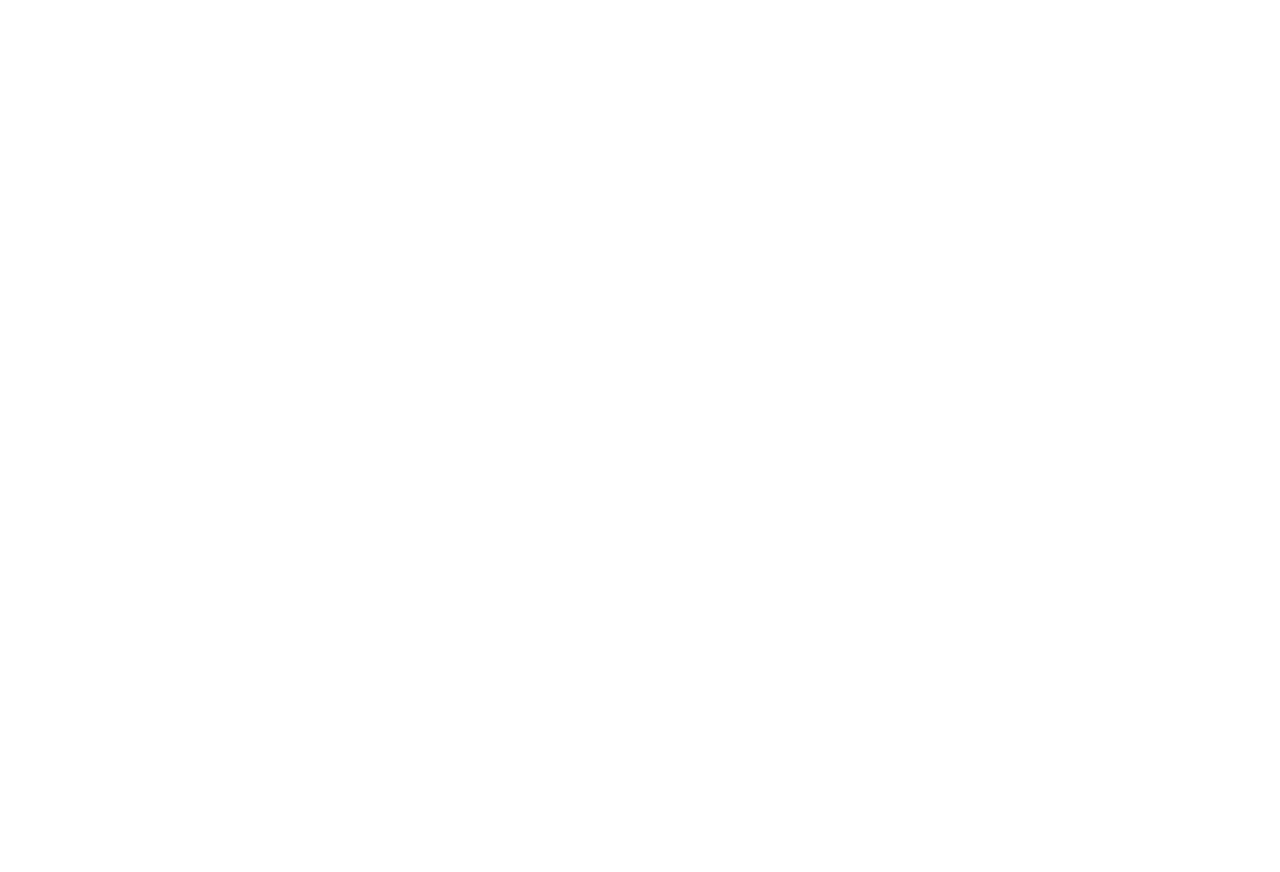
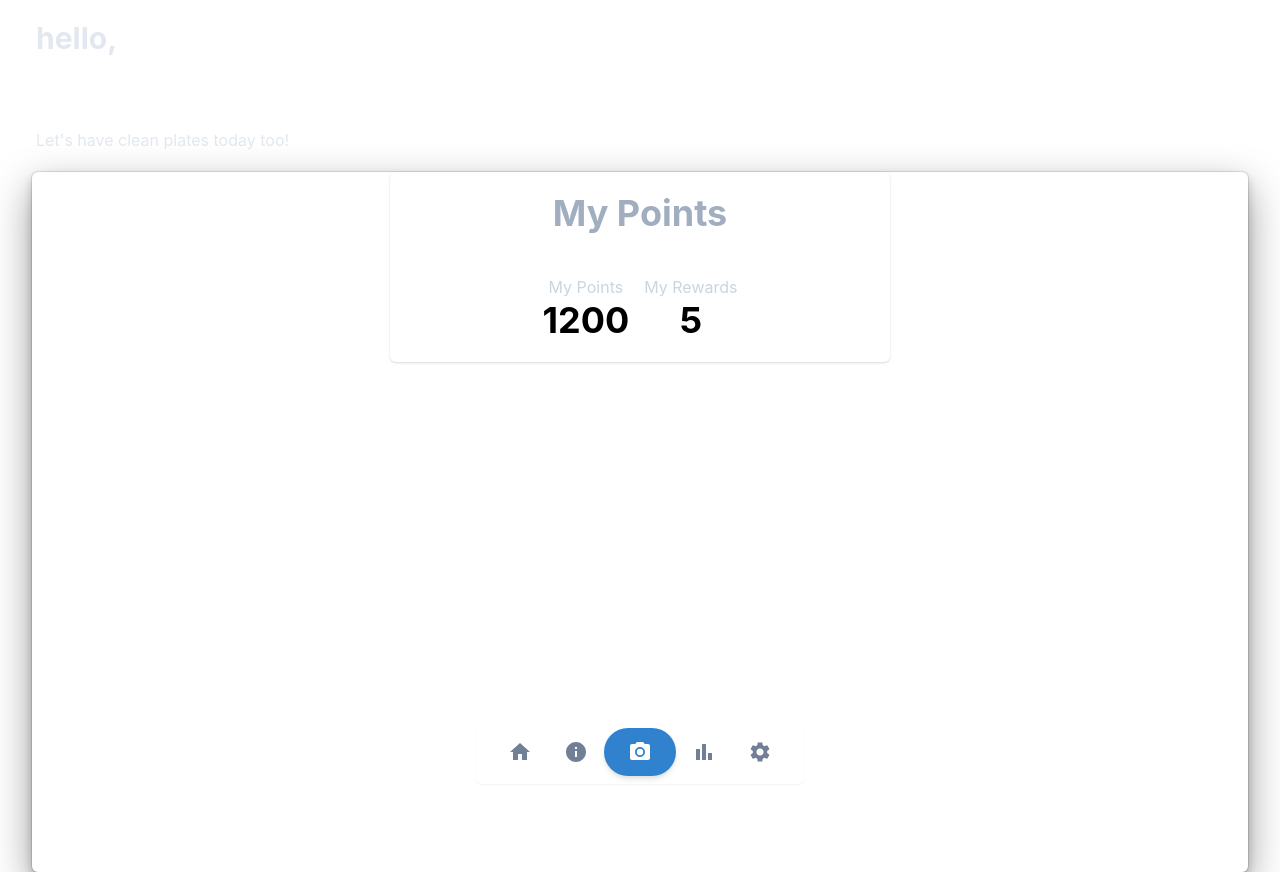
Before and after one commit to KamiliArsyad/justmakan, a React (Create React App) app: page /rewards in a window 1280 px wide. Before the commit this address had no page. Before the commit the page ends 800 px from the top, so only its background shows below. Built offline with nearby package versions, Linux system fonts and the light colour scheme.

Commit message:
Rewards page

```diff
--- a/src/index.js
+++ b/src/index.js
@@ -5,6 +5,7 @@
 import { BrowserRouter, Route, Routes } from "react-router-dom";
 import { ChakraProvider } from "@chakra-ui/react";
 import Points from "./pages/Points";
+import Rewards from "./pages/Rewards";
 
 const root = ReactDOM.createRoot(document.getElementById("root"));
 root.render(
@@ -16,6 +17,7 @@
               works fine without any further coordination */}
           <Route path="/" element={<App />}>
             <Route path="points" element={<Points />} />
+            <Route path="rewards" element={<Rewards />} />
           </Route>
         </Routes>
       </ChakraProvider>
--- /dev/null
+++ b/src/pages/Rewards.js
@@ -0,0 +1,75 @@
+import {
+  Box,
+  Card,
+  CardBody,
+  CardHeader,
+  Container,
+  Heading,
+  Stack,
+  Text,
+} from "@chakra-ui/react";
+
+export default function Rewards() {
+  return (
+    <>
+      <Stack direction="column" spacing={-4} align="center">
+        <Container bg="" minH="160" align="left" minWidth="full">
+          <Stack direction="row" spacing={10} margin="5" align="left">
+            <Stack direction="column" spacing={-3} align="left">
+              <Heading size="lg" color="gray.200">
+                hello,
+              </Heading>
+              <Heading size="2xl" color="white">
+                Nancy
+              </Heading>
+              <br />
+              <Text color="gray.200">Let's have clean plates today too!</Text>
+            </Stack>
+          </Stack>
+        </Container>
+        <Box
+          boxShadow="dark-lg"
+          rounded="md"
+          w="95%"
+          bg="white"
+          h="700"
+          align="center"
+        >
+          <Card maxW="500">
+            <CardHeader>
+              <Heading size="xl" color="gray.400">
+                My Points
+              </Heading>
+            </CardHeader>
+
+            <CardBody align="center">
+              <Stack
+                direction="row"
+                align="center"
+                justify="center"
+                spacing="15"
+              >
+                <Box>
+                  <Text as="h5" color="gray.300">
+                    My Points
+                  </Text>
+                  <Heading size="xl" color="black">
+                    1200
+                  </Heading>
+                </Box>
+                <Box>
+                  <Text as="h5" color="gray.300">
+                    My Rewards
+                  </Text>
+                  <Heading size="xl" color="black">
+                    5
+                  </Heading>
+                </Box>
+              </Stack>
+            </CardBody>
+          </Card>
+        </Box>
+      </Stack>
+    </>
+  );
+}
```
